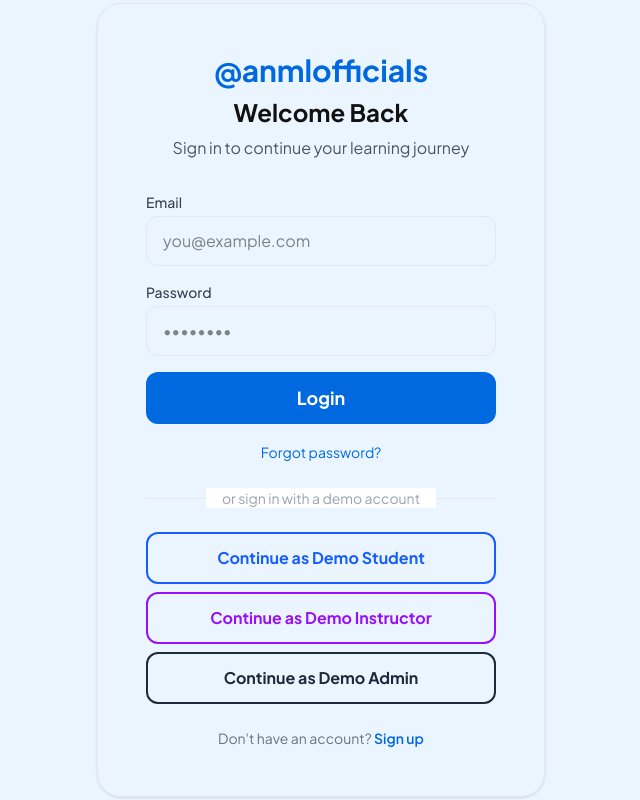
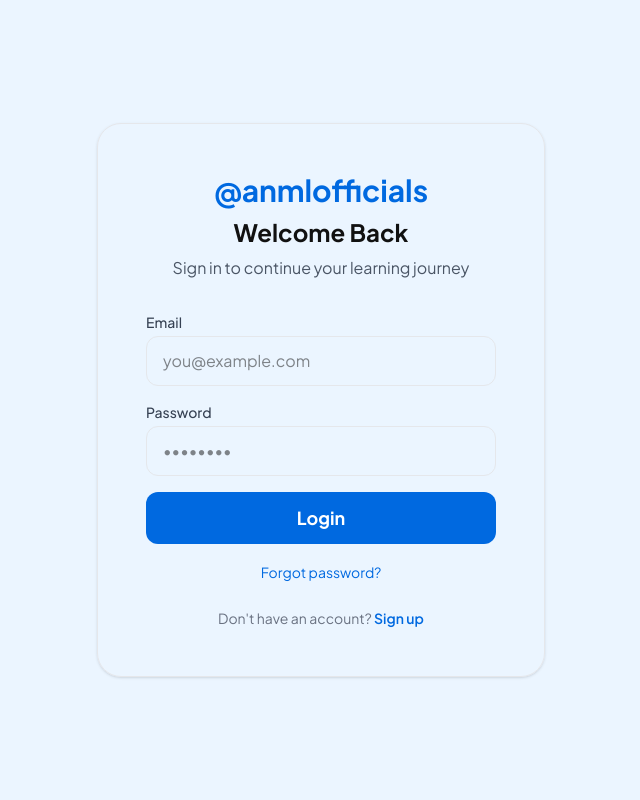
Before and after one commit to TechV013/AnmolofficialEducationplatform, a Next.js app: page /login in a window 1280 px wide. Shown: the whole page, without its empty margins (319-959 px from the left). Built offline with nearby package versions, Linux system fonts and the light colour scheme.

Commit message:
fix: remove demo accounts from public login

```diff
--- a/src/app/(auth)/login/page.tsx
+++ b/src/app/(auth)/login/page.tsx
@@ -12,12 +12,6 @@ export default function LoginPage() {
   const [error, setError] = useState<string | null>(null);
   const [loading, setLoading] = useState(false);
 
-  // Demo role shortcuts (prefill email only; user enters password)
-  const demoRoles = [
-    { label: "Continue as Demo Student", email: "student.demo@anmolofficial.com", role: "STUDENT", color: "blue" },
-    { label: "Continue as Demo Instructor", email: "instructor.demo@anmolofficial.com", role: "INSTRUCTOR", color: "purple" },
-    { label: "Continue as Demo Admin", email: "admin.demo@anmolofficial.com", role: "ADMIN", color: "navy" },
-  ];
 
   const handleLogin = async (e: React.FormEvent<HTMLFormElement>) => {
     e.preventDefault();
@@ -36,10 +30,6 @@ export default function LoginPage() {
     }
   };
 
-  const handleDemoSelect = (demoEmail: string) => {
-    setEmail(demoEmail);
-    setPassword("");
-  };
 
 
   return (
@@ -89,30 +79,6 @@ export default function LoginPage() {
           <Link href="#" className="text-primary text-sm hover:underline">Forgot password?</Link>
         </div>
 
-        <div className="relative my-6">
-          <div className="absolute inset-0 flex items-center"><div className="w-full border-t border-gray-200"></div></div>
-          <div className="relative flex justify-center text-sm">
-            <span className="bg-white px-4 text-gray-400">or sign in with a demo account</span>
-          </div>
-        </div>
-
-        {/* Role-specific demo buttons — prefill email, require password from env */}
-        <div className="space-y-2">
-          {demoRoles.map((demo) => (
-            <button
-              key={demo.email}
-              onClick={() => handleDemoSelect(demo.email)}
-              className={`w-full border-2 rounded-xl font-bold py-3 transition-colors ${
-                demo.color === "blue" ? "border-blue-600 text-blue-600 hover:bg-blue-50" :
-                demo.color === "purple" ? "border-purple-600 text-purple-600 hover:bg-purple-50" :
-                "border-gray-800 text-gray-800 hover:bg-gray-50"
-              }`}
-            >
-              {demo.label}
-            </button>
-          ))}
-        </div>
-
         <p className="mt-6 text-center text-sm text-gray-500">
           Don&apos;t have an account?{" "}
           <Link href="/register" className="text-primary font-semibold hover:underline">Sign up</Link>
```
